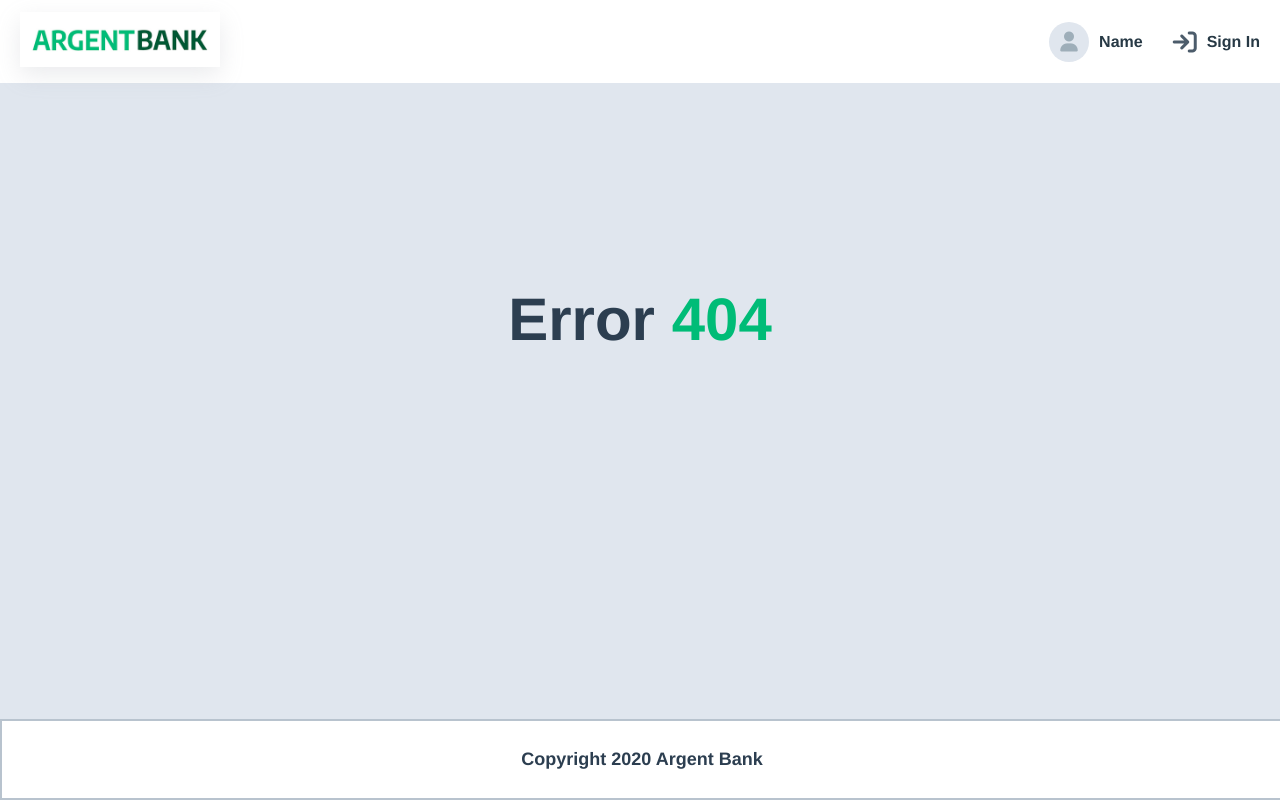
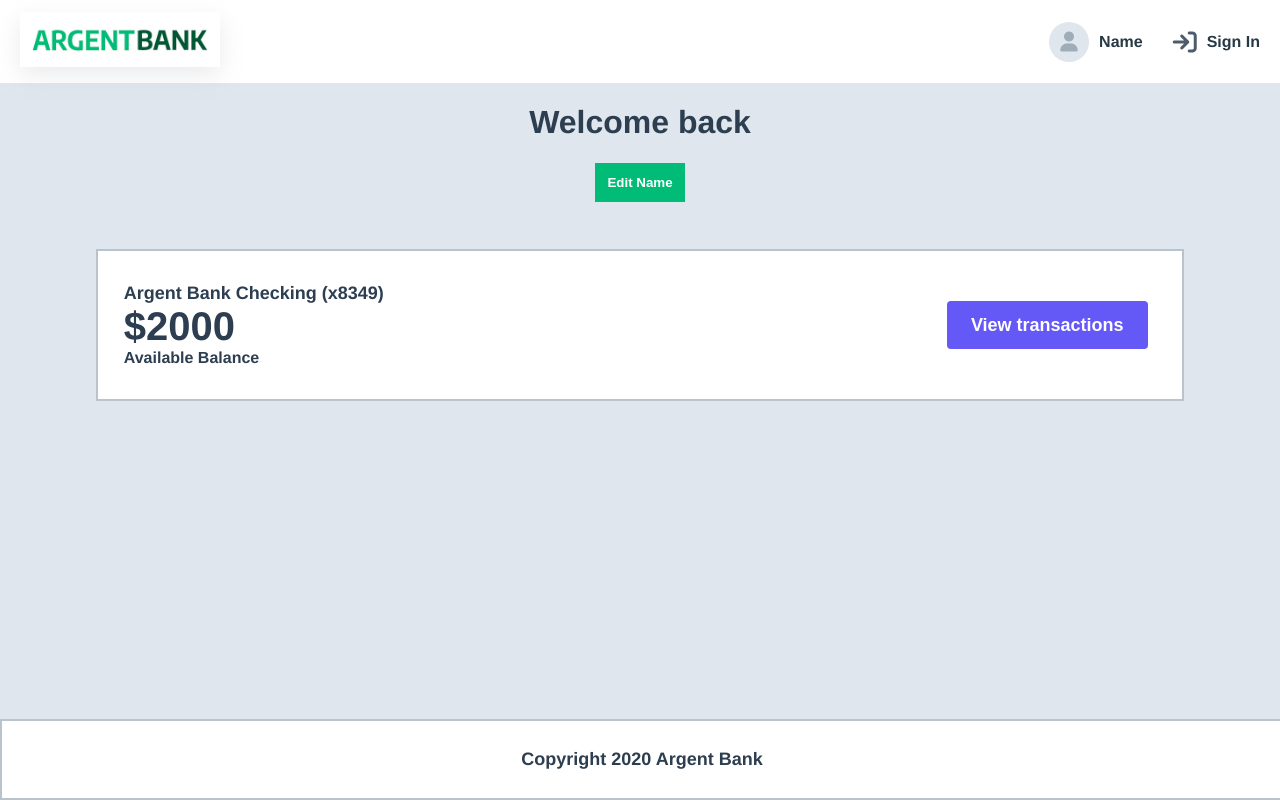
Before and after one commit to l-nikola/ArgentBank, a React (Vite) app: page /profile in a window 1280 px wide. Before the commit this address had no page. Built offline with nearby package versions, Linux system fonts and the light colour scheme.

Commit message:
fix : rename editName page to profile

```diff
--- a/src/index.jsx
+++ b/src/index.jsx
@@ -4,7 +4,7 @@ import { BrowserRouter as Router, Routes, Route } from "react-router-dom";
 import "./styles/index.scss";
 import Login from "./pages/Login";
 import Home from "./pages/Home/";
-import EditName from "./pages/EditName";
+import Profile from "./pages/Profile";
 import Transaction from "./pages/Transaction";
 import Error from "./pages/Error";
 import Header from "./components/Header";
@@ -15,7 +15,7 @@ ReactDOM.createRoot(document.getElementById("root")).render(
     <Header />
     <Routes>
       <Route path="/" element={<Home />} />
-      <Route path="/edit-name" element={<EditName />} />
+      <Route path="/profile" element={<Profile />} />
       <Route path="/transaction" element={<Transaction />} />
       <Route path="/login" element={<Login />} />
       <Route path="*" element={<Error />} />
--- a/src/pages/EditName/index.jsx
+++ b/src/pages/Profile/index.jsx
@@ -1,7 +1,7 @@
 import ChangeName from "../../components/ChangeName";
 import BankAccount from "../../components/BankAccount";
 
-export default function EditName() {
+export default function Profile() {
   return (
     <main className="editName">
       <h1>Welcome back</h1>
```
